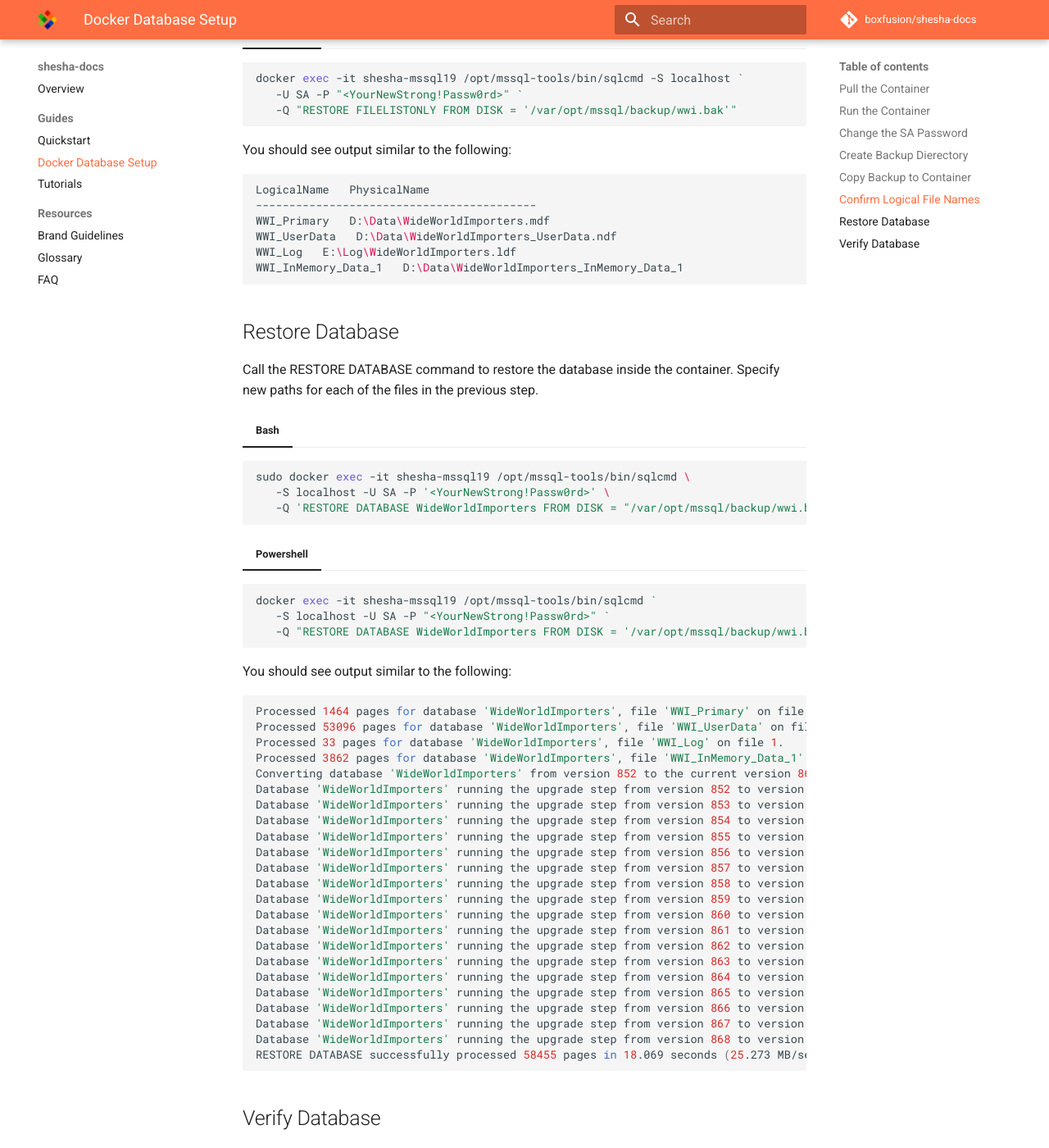
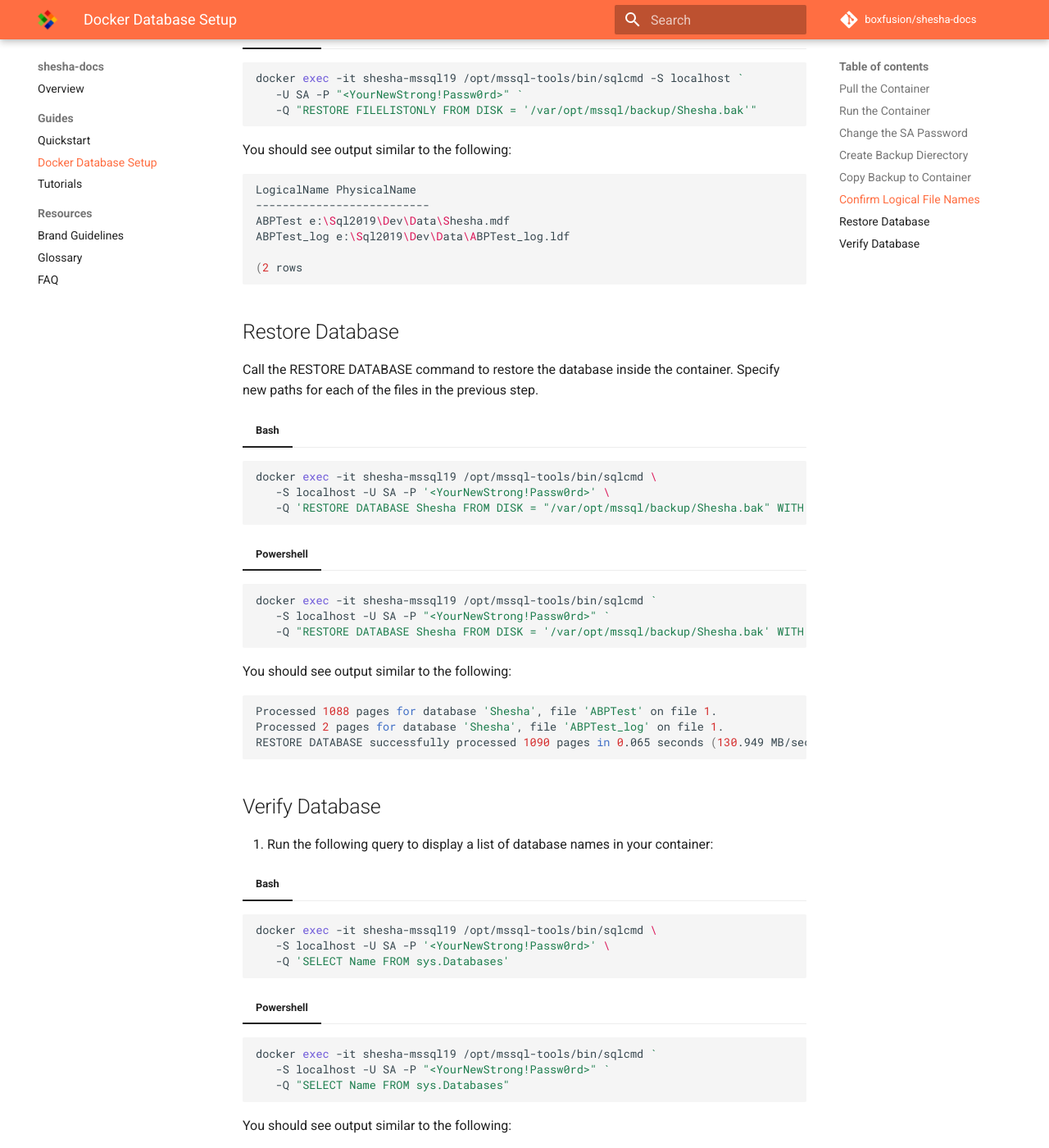
Before and after one commit to Boxfusion/shesha-docs, an MkDocs documentation site: the page built from docs/guides/01-docker-database setup.md, in a window 1280 px wide and 1400 px high, scrolled down 3530 px. Shown: the whole window at 82% size. Built offline with MkDocs 1.6.1 and Material for MkDocs 9.7.7, drawn with Linux system fonts in a browser that asks for light colours; comment, search, counter and statistics services are not loaded; some of the changed text lies outside the part shown.

Commit message:
Validated docker setup steps

````diff
--- a/docs/guides/01-docker-database setup.md
+++ b/docs/guides/01-docker-database setup.md
@@ -87,11 +87,11 @@ Make sure you are running this command in the folder that you downloaded `Shesha
 
 === "Bash"
 ``` shell
-sudo docker cp wwi.bak shesha-mssql19:/var/opt/mssql/backup
+docker cp Shesha.bak shesha-mssql19:/var/opt/mssql/backup
 ```
 === "Powershell"
 ``` shell
-docker cp wwi.bak shesha-mssql19:/var/opt/mssql/backup
+docker cp Shesha.bak shesha-mssql19:/var/opt/mssql/backup
 ```
 
 ## Confirm Logical File Names
@@ -105,27 +105,27 @@ Before restoring the backup, it is important to know the logical file names and
 
 === "Bash"
 ``` shell
-sudo docker exec -it shesha-mssql19 /opt/mssql-tools/bin/sqlcmd -S localhost \
+docker exec -it shesha-mssql19 /opt/mssql-tools/bin/sqlcmd -S localhost \
    -U SA -P '<YourNewStrong!Passw0rd>' \
-   -Q 'RESTORE FILELISTONLY FROM DISK = "/var/opt/mssql/backup/wwi.bak"' \
+   -Q 'RESTORE FILELISTONLY FROM DISK = "/var/opt/mssql/backup/Shesha.bak"' \
    | tr -s ' ' | cut -d ' ' -f 1-2
 ```
 === "Powershell"
 ``` shell
 docker exec -it shesha-mssql19 /opt/mssql-tools/bin/sqlcmd -S localhost `
    -U SA -P "<YourNewStrong!Passw0rd>" `
-   -Q "RESTORE FILELISTONLY FROM DISK = '/var/opt/mssql/backup/wwi.bak'"
+   -Q "RESTORE FILELISTONLY FROM DISK = '/var/opt/mssql/backup/Shesha.bak'"
 ```
 
 You should see output similar to the following:
 
 ``` shell
-LogicalName   PhysicalName
-------------------------------------------
-WWI_Primary   D:\Data\WideWorldImporters.mdf
-WWI_UserData   D:\Data\WideWorldImporters_UserData.ndf
-WWI_Log   E:\Log\WideWorldImporters.ldf
-WWI_InMemory_Data_1   D:\Data\WideWorldImporters_InMemory_Data_1
+LogicalName PhysicalName
+--------------------------
+ABPTest e:\Sql2019\Dev\Data\Shesha.mdf
+ABPTest_log e:\Sql2019\Dev\Data\ABPTest_log.ldf
+
+(2 rows
 ```
 
 ## Restore Database
@@ -134,43 +134,23 @@ Call the RESTORE DATABASE command to restore the database inside the container.
 
 === "Bash"
 ``` shell
-sudo docker exec -it shesha-mssql19 /opt/mssql-tools/bin/sqlcmd \
+docker exec -it shesha-mssql19 /opt/mssql-tools/bin/sqlcmd \
    -S localhost -U SA -P '<YourNewStrong!Passw0rd>' \
-   -Q 'RESTORE DATABASE WideWorldImporters FROM DISK = "/var/opt/mssql/backup/wwi.bak" WITH MOVE "WWI_Primary" TO "/var/opt/mssql/data/WideWorldImporters.mdf", MOVE "WWI_UserData" TO "/var/opt/mssql/data/WideWorldImporters_userdata.ndf", MOVE "WWI_Log" TO "/var/opt/mssql/data/WideWorldImporters.ldf", MOVE "WWI_InMemory_Data_1" TO "/var/opt/mssql/data/WideWorldImporters_InMemory_Data_1"'
+   -Q 'RESTORE DATABASE Shesha FROM DISK = "/var/opt/mssql/backup/Shesha.bak" WITH MOVE "ABPTest" TO "/var/opt/mssql/data/Shesha.mdf", MOVE "ABPTest_log" TO "/var/opt/mssql/data/ABPTest_log.ldf"'
 ```
 === "Powershell"
 ``` shell
 docker exec -it shesha-mssql19 /opt/mssql-tools/bin/sqlcmd `
    -S localhost -U SA -P "<YourNewStrong!Passw0rd>" `
-   -Q "RESTORE DATABASE WideWorldImporters FROM DISK = '/var/opt/mssql/backup/wwi.bak' WITH MOVE 'WWI_Primary' TO '/var/opt/mssql/data/WideWorldImporters.mdf', MOVE 'WWI_UserData' TO '/var/opt/mssql/data/WideWorldImporters_userdata.ndf', MOVE 'WWI_Log' TO '/var/opt/mssql/data/WideWorldImporters.ldf', MOVE 'WWI_InMemory_Data_1' TO '/var/opt/mssql/data/WideWorldImporters_InMemory_Data_1'"
+   -Q "RESTORE DATABASE Shesha FROM DISK = '/var/opt/mssql/backup/Shesha.bak' WITH MOVE 'ABPTest' TO '/var/opt/mssql/data/Shesha.mdf', MOVE 'ABPTest_log' TO '/var/opt/mssql/data/ABPTest_log.ldf'"
 ```
 
 You should see output similar to the following:
 
 ``` shell
-Processed 1464 pages for database 'WideWorldImporters', file 'WWI_Primary' on file 1.
-Processed 53096 pages for database 'WideWorldImporters', file 'WWI_UserData' on file 1.
-Processed 33 pages for database 'WideWorldImporters', file 'WWI_Log' on file 1.
-Processed 3862 pages for database 'WideWorldImporters', file 'WWI_InMemory_Data_1' on file 1.
-Converting database 'WideWorldImporters' from version 852 to the current version 869.
-Database 'WideWorldImporters' running the upgrade step from version 852 to version 853.
-Database 'WideWorldImporters' running the upgrade step from version 853 to version 854.
-Database 'WideWorldImporters' running the upgrade step from version 854 to version 855.
-Database 'WideWorldImporters' running the upgrade step from version 855 to version 856.
-Database 'WideWorldImporters' running the upgrade step from version 856 to version 857.
-Database 'WideWorldImporters' running the upgrade step from version 857 to version 858.
-Database 'WideWorldImporters' running the upgrade step from version 858 to version 859.
-Database 'WideWorldImporters' running the upgrade step from version 859 to version 860.
-Database 'WideWorldImporters' running the upgrade step from version 860 to version 861.
-Database 'WideWorldImporters' running the upgrade step from version 861 to version 862.
-Database 'WideWorldImporters' running the upgrade step from version 862 to version 863.
-Database 'WideWorldImporters' running the upgrade step from version 863 to version 864.
-Database 'WideWorldImporters' running the upgrade step from version 864 to version 865.
-Database 'WideWorldImporters' running the upgrade step from version 865 to version 866.
-Database 'WideWorldImporters' running the upgrade step from version 866 to version 867.
-Database 'WideWorldImporters' running the upgrade step from version 867 to version 868.
-Database 'WideWorldImporters' running the upgrade step from version 868 to version 869.
-RESTORE DATABASE successfully processed 58455 pages in 18.069 seconds (25.273 MB/sec).
+Processed 1088 pages for database 'Shesha', file 'ABPTest' on file 1.
+Processed 2 pages for database 'Shesha', file 'ABPTest_log' on file 1.
+RESTORE DATABASE successfully processed 1090 pages in 0.065 seconds (130.949 MB/sec).
 ```
 
 ## Verify Database
@@ -179,7 +159,7 @@ RESTORE DATABASE successfully processed 58455 pages in 18.069 seconds (25.273 MB
 
 === "Bash"
 ``` shell
-sudo docker exec -it shesha-mssql19 /opt/mssql-tools/bin/sqlcmd \
+docker exec -it shesha-mssql19 /opt/mssql-tools/bin/sqlcmd \
    -S localhost -U SA -P '<YourNewStrong!Passw0rd>' \
    -Q 'SELECT Name FROM sys.Databases'
 ```
@@ -190,4 +170,20 @@ docker exec -it shesha-mssql19 /opt/mssql-tools/bin/sqlcmd `
    -Q "SELECT Name FROM sys.Databases"
 ```
 
-You are now ready to connect to this database from your app or your favourite Microsoft SQL client.
+You should see output similar to the following:
+
+``` shell
+Name
+------------
+master
+tempdb
+model
+msdb
+Shesha
+
+(5 rows affected)
+```
+
+You are now ready to connect to this database from your app or your favourite Microsoft SQL client. The connection string for your application would look like this:
+
+`Server=localhost,1433;Database=Shesha;User Id=sa;Password=<YourNewStrong!Passw0rd>;MultipleActiveResultSets=True`
````
